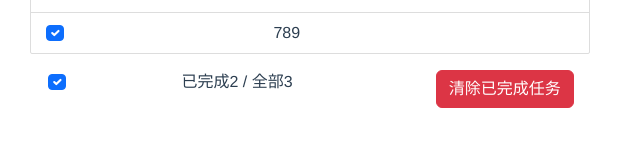
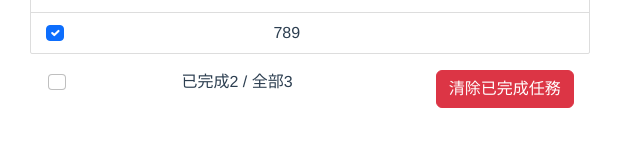
Before and after one commit to luluchen622/todo-list-ui, a Vue app: page / in a window 1280 px wide. Shown: the part 158-304 px from the top of the page, without its empty margins (0-640 px from the left). Built offline with nearby package versions, Linux system fonts and the light colour scheme.

Commit message:
完成todoFooter 全選/全不選/是否顯示之判斷

```diff
--- a/package.json
+++ b/package.json
@@ -14,7 +14,8 @@
     "bootstrap-vue-3": "^0.5.1",
     "core-js": "^3.8.3",
     "jquery": "^3.6.4",
-    "vue": "^3.2.13"
+    "uuid": "^9.0.0",
+    "vue": "^3.2.47"
   },
   "devDependencies": {
     "@babel/core": "^7.12.16",
--- a/src/components/TodoFooter.vue
+++ b/src/components/TodoFooter.vue
@@ -1,14 +1,14 @@
 <template>
   <!--隐式类型转换-->
-  <b-row>
+  <b-row v-show="total">
     <b-col sm="1" class="d-inline-block pl-6">
       <b-form-checkbox class="px-2 d-inline-block" v-model="isAll"/>
     </b-col>
     <b-col sm="7" class="d-inline-block">
-      <div>已完成{{ doneTotal }} / 全部{{todoItems.length}}</div>
+      <div>已完成{{ doneTotal }} / 全部{{total}}</div>
     </b-col>
     <b-col sm="4" class="d-inline-block">
-      <button class="btn btn-danger">清除已完成任务</button>
+      <button class="btn btn-danger" @click="deleteDoneTodo">清除已完成任務</button>
     </b-col>
   </b-row>
 </template>
@@ -18,16 +18,29 @@ export default {
   name: "TodoFooter",
   props:['todoItems'],
   computed:{
+    total(){
+      return this.todoItems.length;
+    },
     doneTotal(){
       // 遞迴加總，判斷每個checkbox，有勾選+1、沒勾選+0
       return this.todoItems.reduce((pre, todo) => pre + (todo.done ? 1 : 0), 0);
     },
+    isAll:{
+      get(){
+        return this.doneTotal === this.total && this.total > 0;
+      },
+      set(value){
+        // 子組件 checkBox 觸發事件時，觸發父組件 changeCheckAllTodo方法
+        this.$emit("changeCheckAllTodo", value);
+      }
+    }
   },
-  data() {
-    return {
-      isAll: ''
+  methods:{
+    // 刪除已勾選之todo-list
+    deleteDoneTodo(){
+      this.$emit("deleteDoneTodoItems");
     }
-  }
+  },
 }
 </script>
 
@@ -35,12 +48,4 @@ export default {
 .pl-6 {
   padding-left: 30px;
 }
-.todo-footer label {
-  display: inline-block;
-  margin-right: 20px;
-  cursor: pointer;
-}
-.todo-footer button {
-  float: right;
-}
 </style>
```
Also changed, not shown: 2 other files (tests, documents, lock files or other folders).
